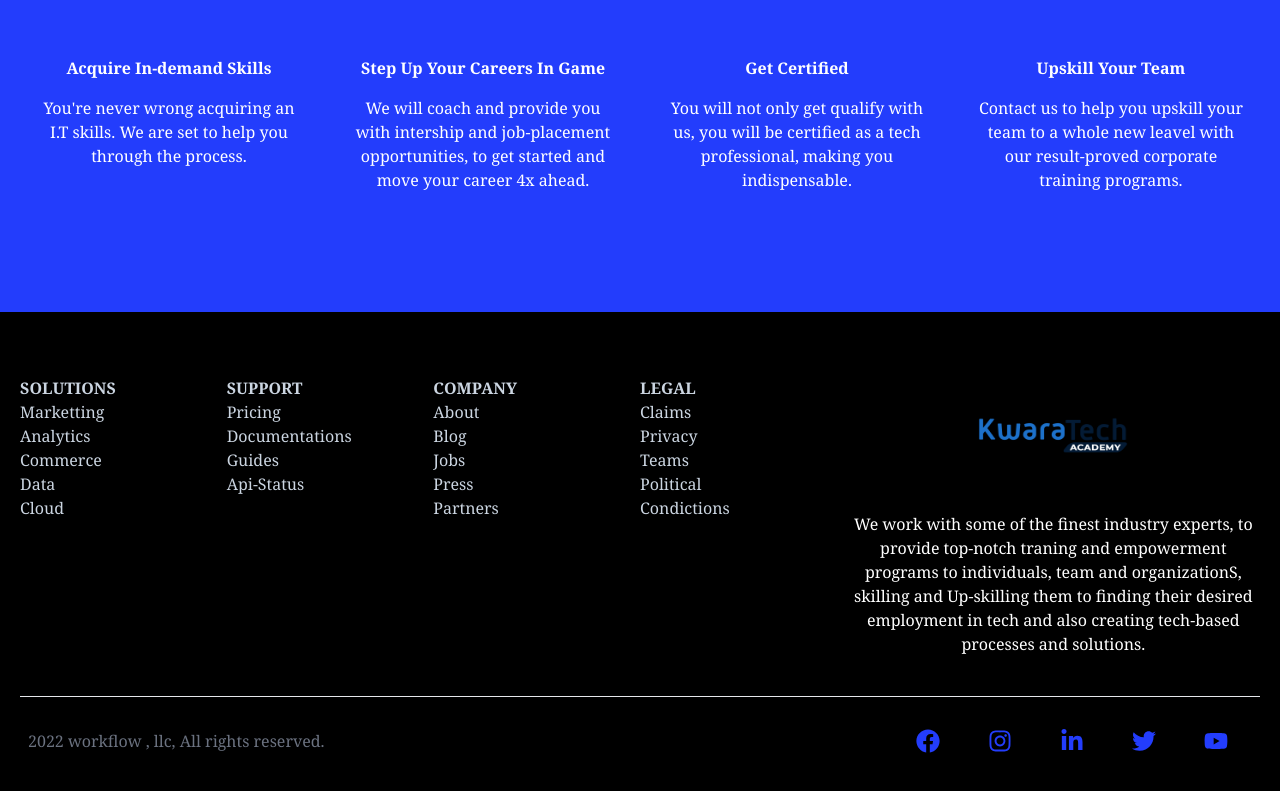
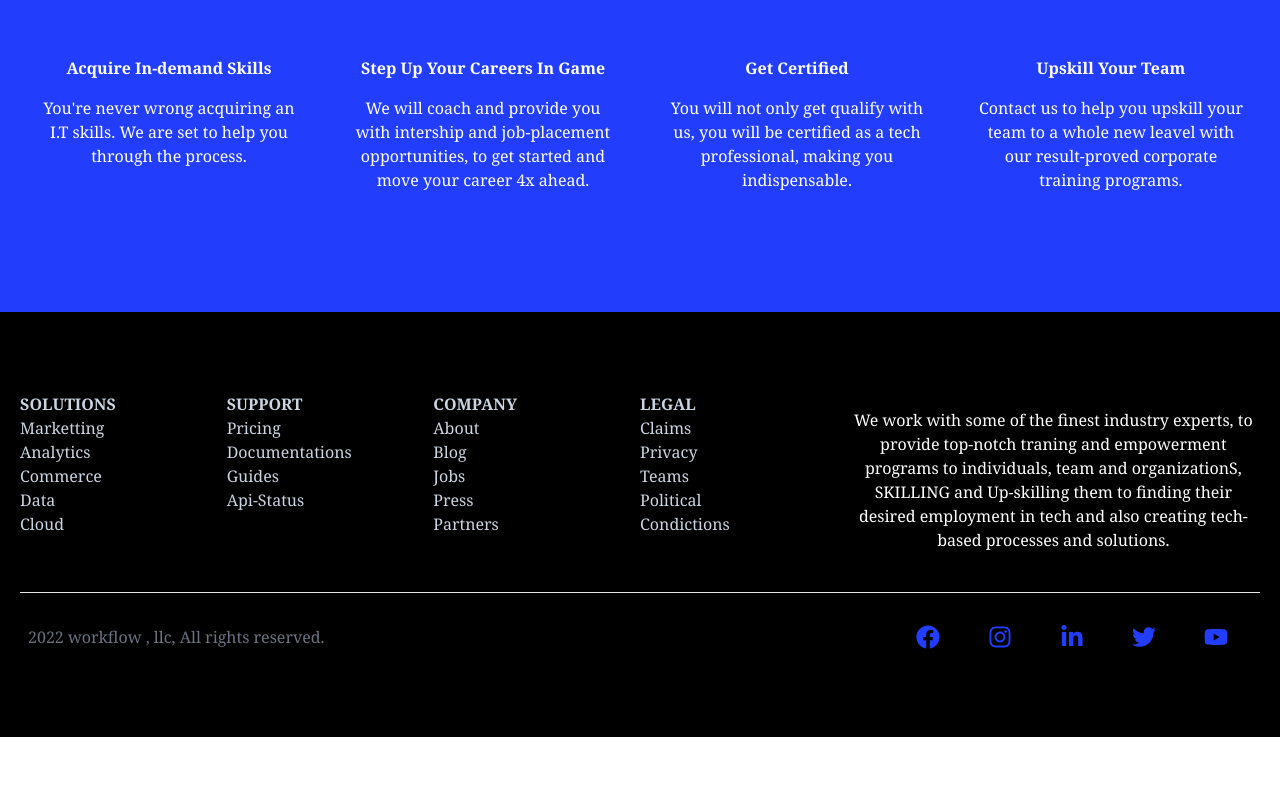
Before and after one commit to best2025j/kwara-tech, a Next.js app: page / in a window 1280 px wide. Shown: the part 1671-2462 px from the top of the page. After the commit the page ends 2408 px from the top, so only its background shows below. Built offline with nearby package versions, Linux system fonts and the light colour scheme.

Commit message:
footer updated

```diff
--- a/components/Footer.jsx
+++ b/components/Footer.jsx
@@ -15,7 +15,7 @@ const Footer = () => {
   return (
     //   GRID CONTENT LAYER
     <div className="w-full bg-black text-slate-300 py-14 px-2">
-      <div className="max-w-[1240px] mx-auto grid grid-cols-2 md:grid-cols-6 border-gray-600">
+      <div className="max-w-[1240px] mx-auto grid grid-cols-2 md:grid-cols-6 border-gray-600 py-4">
         <div>
           <h2 className="font-bold pt-2 uppercase">solutions</h2>
           <ul>
@@ -56,33 +56,14 @@ const Footer = () => {
           </ul>
         </div>
 
-        {/*  */}
-
-        <div className="max-w-[1240px] col-span-2 pb-10 text-center text-white w-full h-full mx-auto flex justify-center items-center">
-          <div>
-            <div>
-              <Link href="#">
-                <a>
-                  <Image
-                    src={image}
-                    alt="/"
-                    width="150px"
-                    height="138px"
-                    className="cursor-pointer"
-                  />
-                </a>
-              </Link>
-            </div>
-            <div>
-              <p className="sm:font-medium">
-                We work with some of the finest industry experts, to provide
-                top-notch traning and empowerment programs to individuals, team
-                and organizationS, skilling and Up-skilling them to finding
-                their desired employment in tech and also creating tech-based
-                processes and solutions.
-              </p>
-            </div>
-          </div>
+        <div className="max-w-[1240px] col-span-2 py-6 text-center text-white w-full h-full mx-auto flex justify-center items-center">
+          <p className="sm:font-medium">
+            We work with some of the finest industry experts, to provide
+            top-notch traning and empowerment programs to individuals, team and
+            organizationS, SKILLING and Up-skilling them to finding their
+            desired employment in tech and also creating tech-based processes
+            and solutions.
+          </p>
         </div>
 
         {/* SUBSRIBE */}
@@ -110,20 +91,7 @@ const Footer = () => {
 
       {/* SOCIAL MEDIA LINKS */}
 
-      <div className="flex-col max-w-[1240px] px-2 py-4 m-auto justify-between align-center sm:flex-row border-t flex text-center text-gray-500">
-        {/* <div>
-          <Link href="#">
-            <a>
-              <Image
-                src={image}
-                alt="/"
-                width="110px"
-                height="128px"
-                className="cursor-pointer"
-              />
-            </a>
-          </Link>
-        </div> */}
+      <div className="flex-col max-w-[1240px] px-2 py-4 m-auto justify-between sm:flex-row border-t flex text-center text-gray-500">
         <p className="py-4">2022 workflow , llc, All rights reserved.</p>
         <div className="flex justify-around sm:w-[360px] pt-4 text-2xl cursor-pointer">
           <Link href="">
```
